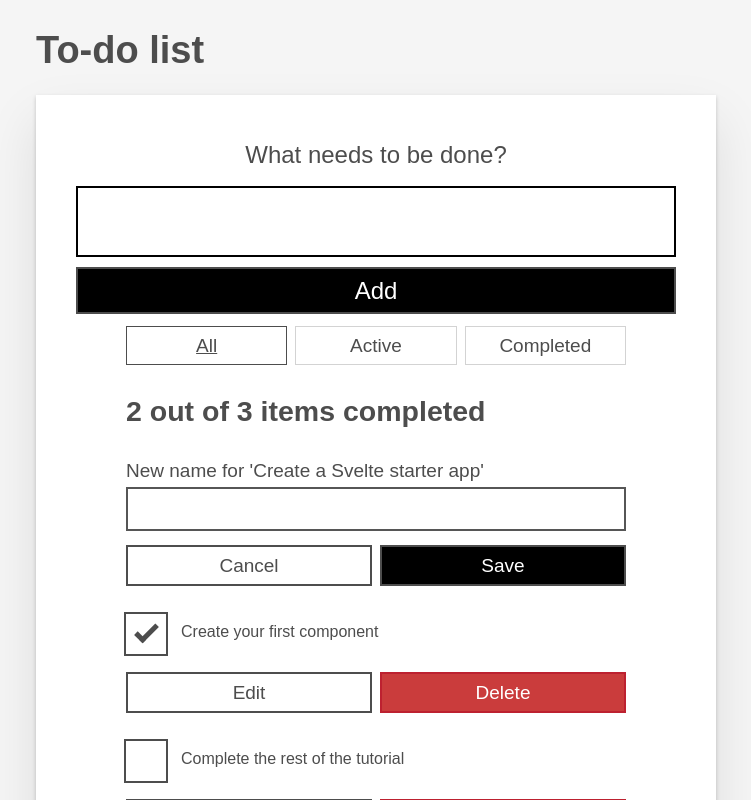
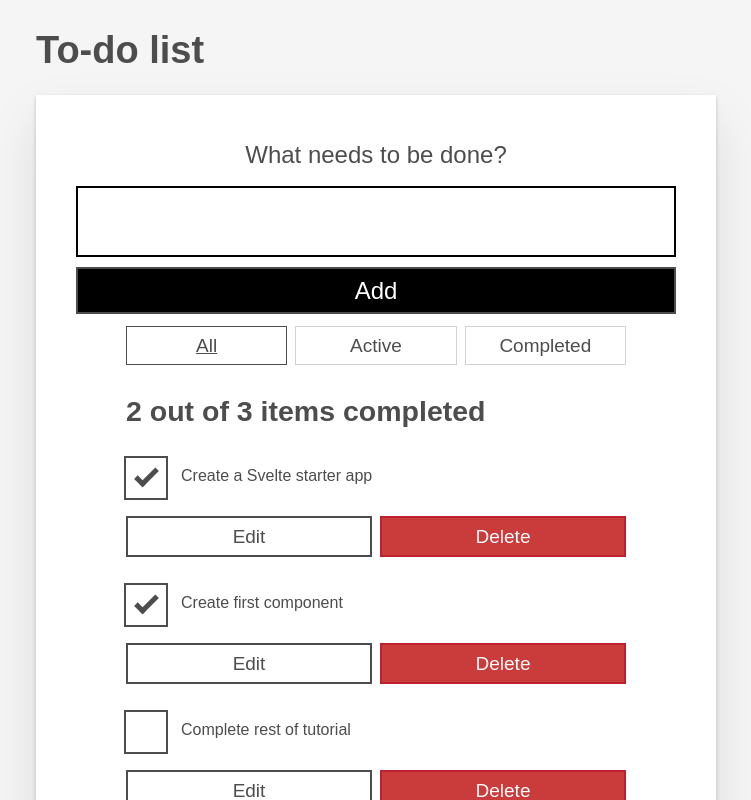
Before and after one commit to kvnloughead/todo-svelte, a Svelte app: page / in a window 1280 px wide. Shown: the top 800 px of the page, without its empty margins (264-1015 px from the left). Built offline with nearby package versions, Linux system fonts and the light colour scheme.

Commit message:
feat: add deleting of todos and removing of all completed

```diff
--- a/src/App.svelte
+++ b/src/App.svelte
@@ -1,6 +1,11 @@
 <script>
   import Todos from './components/Todos.svelte';
+  let todos = [
+    { id: 1, name: 'Create a Svelte starter app', completed: true },
+    { id: 2, name: 'Create first component', completed: true },
+    { id: 3, name: 'Complete rest of tutorial', completed: false },
+  ];
 </script>
 
-<Todos />
+<Todos {todos} />
 Svelte app
--- a/src/components/Todos.svelte
+++ b/src/components/Todos.svelte
@@ -1,11 +1,15 @@
 <script>
-  let todos = [
-    { id: 1, name: 'Create a Svelte starter app', completed: true },
-    { id: 2, name: 'Create first component', completed: true },
-    { id: 3, name: 'Complete rest of tutorial', completed: false },
-  ];
-  let totalTodos = todos.length;
-  let completedTodos = todos.filter((todo) => todo.completed).length;
+  export let todos = [];
+  $: totalTodos = todos.length;
+  $: completedTodos = todos.filter((todo) => todo.completed).length;
+
+  function removeTodo(todo) {
+    todos = todos.filter((t) => todo.id !== t.id);
+  }
+
+  function removeCompleted() {
+    todos = todos.filter((t) => !t.completed);
+  }
 </script>
 
 <h1>To-do list</h1>
@@ -48,85 +52,35 @@
 
   <!-- Todos -->
   <ul role="list" class="todo-list stack-large" aria-labelledby="list-heading">
-    <li class="todo">
-      <div class="stack-small">
-        <form class="stack-small">
-          <div class="form-group">
-            <label for="todo-1" class="todo-label">
-              New name for 'Create a Svelte starter app'
-            </label>
+    {#each todos as todo (todo.id)}
+      <li class="todo">
+        <div class="stack-small">
+          <div class="c-cb">
             <input
-              type="text"
-              id="todo-1"
-              autocomplete="off"
-              class="todo-text"
+              type="checkbox"
+              id="todo-{todo.id}"
+              on:click={() => (todo.completed = !todo.completed)}
+              checked={todo.completed}
             />
+            <label for="todo-{todo.id}" class="todo-label"> {todo.name} </label>
           </div>
           <div class="btn-group">
-            <button class="btn todo-cancel" type="button">
-              Cancel
-              <span class="visually-hidden"
-                >renaming Create a Svelte starter app</span
-              >
+            <button type="button" class="btn">
+              Edit <span class="visually-hidden">{todo.name}</span>
             </button>
-            <button class="btn btn__primary todo-edit" type="submit">
-              Save
-              <span class="visually-hidden"
-                >new name for Create a Svelte starter app</span
-              >
+            <button
+              type="button"
+              class="btn btn__danger"
+              on:click={() => removeTodo(todo)}
+            >
+              Delete <span class="visually-hidden">{todo.name}</span>
             </button>
           </div>
-        </form>
-      </div>
-    </li>
-
-    <!-- todo-2 -->
-    <li class="todo">
-      <div class="stack-small">
-        <div class="c-cb">
-          <input type="checkbox" id="todo-2" checked />
-          <label for="todo-2" class="todo-label">
-            Create your first component
-          </label>
         </div>
-        <div class="btn-group">
-          <button type="button" class="btn">
-            Edit
-            <span class="visually-hidden">Create your first component</span>
-          </button>
-          <button type="button" class="btn btn__danger">
-            Delete
-            <span class="visually-hidden">Create your first component</span>
-          </button>
-        </div>
-      </div>
-    </li>
-
-    <!-- todo-3 -->
-    <li class="todo">
-      <div class="stack-small">
-        <div class="c-cb">
-          <input type="checkbox" id="todo-3" />
-          <label for="todo-3" class="todo-label">
-            Complete the rest of the tutorial
-          </label>
-        </div>
-        <div class="btn-group">
-          <button type="button" class="btn">
-            Edit
-            <span class="visually-hidden"
-              >Complete the rest of the tutorial</span
-            >
-          </button>
-          <button type="button" class="btn btn__danger">
-            Delete
-            <span class="visually-hidden"
-              >Complete the rest of the tutorial</span
-            >
-          </button>
-        </div>
-      </div>
-    </li>
+      </li>
+    {:else}
+      <li>Nothing to do here!</li>
+    {/each}
   </ul>
 
   <hr />
@@ -134,6 +88,8 @@
   <!-- MoreActions -->
   <div class="btn-group">
     <button type="button" class="btn btn__primary">Check all</button>
-    <button type="button" class="btn btn__primary">Remove completed</button>
+    <button type="button" class="btn btn__primary" on:click={removeCompleted}
+      >Remove completed</button
+    >
   </div>
 </div>
```
